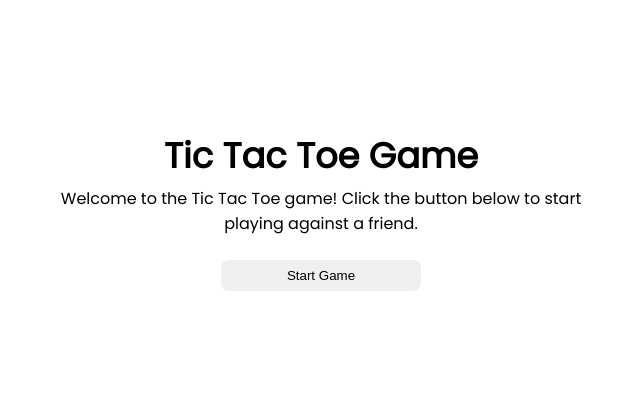
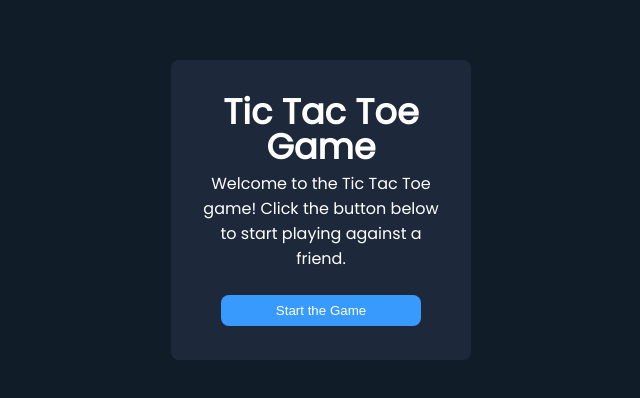
Before and after one commit to alan-chala/tic-tac-toe, a plain HTML site: page index.html in a window 1280 px wide. Shown: the part 190-588 px from the top of the page, without its empty margins (319-959 px from the left). Drawn offline with Linux system fonts and the light colour scheme; files whose address does not match are found by name.

Commit message:
feat: implement start the game functionality

```diff
--- a/assets/css/styles.css
+++ b/assets/css/styles.css
@@ -11,6 +11,13 @@
 :root {
   --primary-font: 'Poppins', sans-serif;
   --secondary-font: 'Press Start 2P', cursive;
+
+  --primary-background-color: #111c29;
+  --secondary-background-color: #1d293a;
+
+  --primary-text-color: #fff;
+
+  --accent-color: #389afd;
 }
 
 * {
@@ -31,6 +38,8 @@ body, html, .main {
 
 body, html {
   font-family: var(--primary-font);
+  background-color: var(--primary-background-color);
+  color: var(--primary-text-color);
 }
 
 .main {
@@ -42,8 +51,9 @@ body, html {
 }
 
 .start-game-container {
-  max-width: 37.5rem;
-  height: 300px;
+  background-color: var(--secondary-background-color);
+  max-width: 18.75rem;
+  height: 18.75rem;
   padding: 1.5rem;
   border-radius: 0.5rem;
   text-align: center;
@@ -55,7 +65,8 @@ body, html {
 
 .start-game-container h1 {
   font-size: 2.2rem;
-  margin-bottom: .3rem;
+  margin-bottom: .4rem;
+  line-height: 1;
 }
 
 .start-game-container p {
@@ -63,9 +74,11 @@ body, html {
 }
 
 .start-game-container button {
-  width: 200px;
+  width: 12.5rem;
   padding: .5rem;
   cursor: pointer;
   border: none;
   border-radius: .5rem;
+  background-color: var(--accent-color);
+  color: var(--primary-text-color);
 }
--- /dev/null
+++ b/assets/js/index.js
@@ -0,0 +1,7 @@
+const startTheGameButton = document.getElementById('startGame');
+const startTheGameContainer = document.querySelector('.start-game-container');
+
+startTheGameButton.addEventListener('click', () => {
+  startTheGameContainer.style.display = 'none';
+  startTheGameContainer.setAttribute('aria-hidden', 'true');
+});
--- a/index.html
+++ b/index.html
@@ -16,14 +16,18 @@
   </head>
   <body>
     <main class="main">
-      <div class="start-game-container">
+      <div class="start-game-container" aria-hidden="false">
         <h1>Tic Tac Toe Game</h1>
         <p>
           Welcome to the Tic Tac Toe game! Click the button below to start
           playing against a friend.
         </p>
-        <button id="startGame">Start Game</button>
+        <button id="startGame" aria-label="Start the game button">Start the Game</button>
       </div>
+
+      <section class="game"></section>
     </main>
+
+    <script src="./assets/js/index.js"></script>
   </body>
 </html>
```
